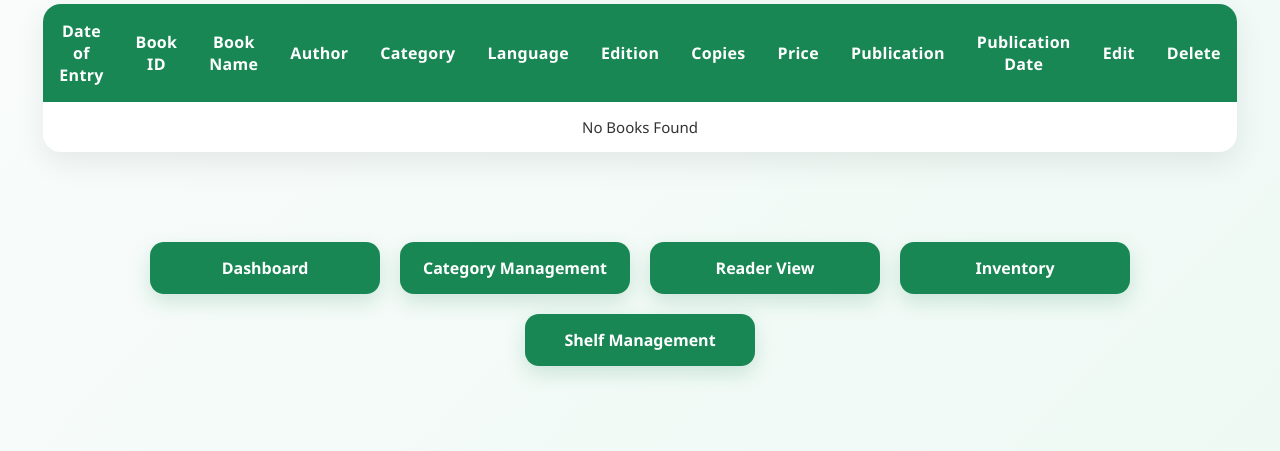
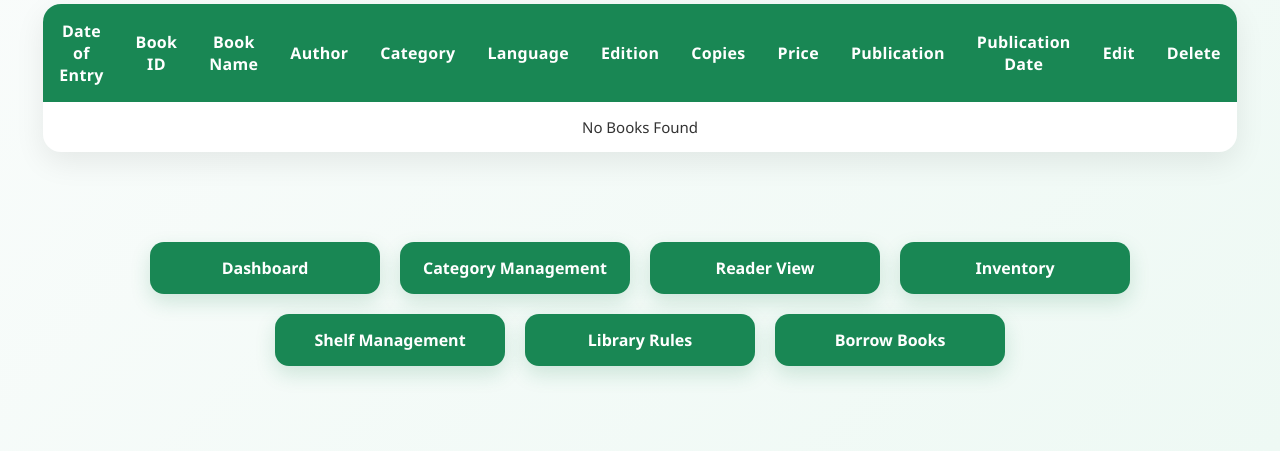
Before and after one commit to ArshiyaaTarannum/Library-Management-System, a Flask app: page /add_books in a window 1280 px wide. Shown: the part 1860-2311 px from the top of the page. Run offline with Flask 3, Linux system fonts and the light colour scheme; data that the repository does not hold is empty.

Commit message:
Update add_books.html

```diff
--- a/templates/add_books.html
+++ b/templates/add_books.html
@@ -629,7 +629,7 @@
         </a>
 
 
-        <a href="{{ url_for('category') }}" class="nav-btn">
+        <a href="{{ url_for('category.category') }}" class="nav-btn">
 
             Category Management
 
@@ -651,6 +651,12 @@
         <a href="{{ url_for('shelf') }}" class="nav-btn">
             Shelf Management
         </a>
+        <a href="{{ url_for('library_rules') }}" class="nav-btn">
+            Library Rules
+        </a>
+        <a href="{{ url_for('borrow_books') }}" class="nav-btn">
+            Borrow Books
+        </a>
 
 
     </div>
```
